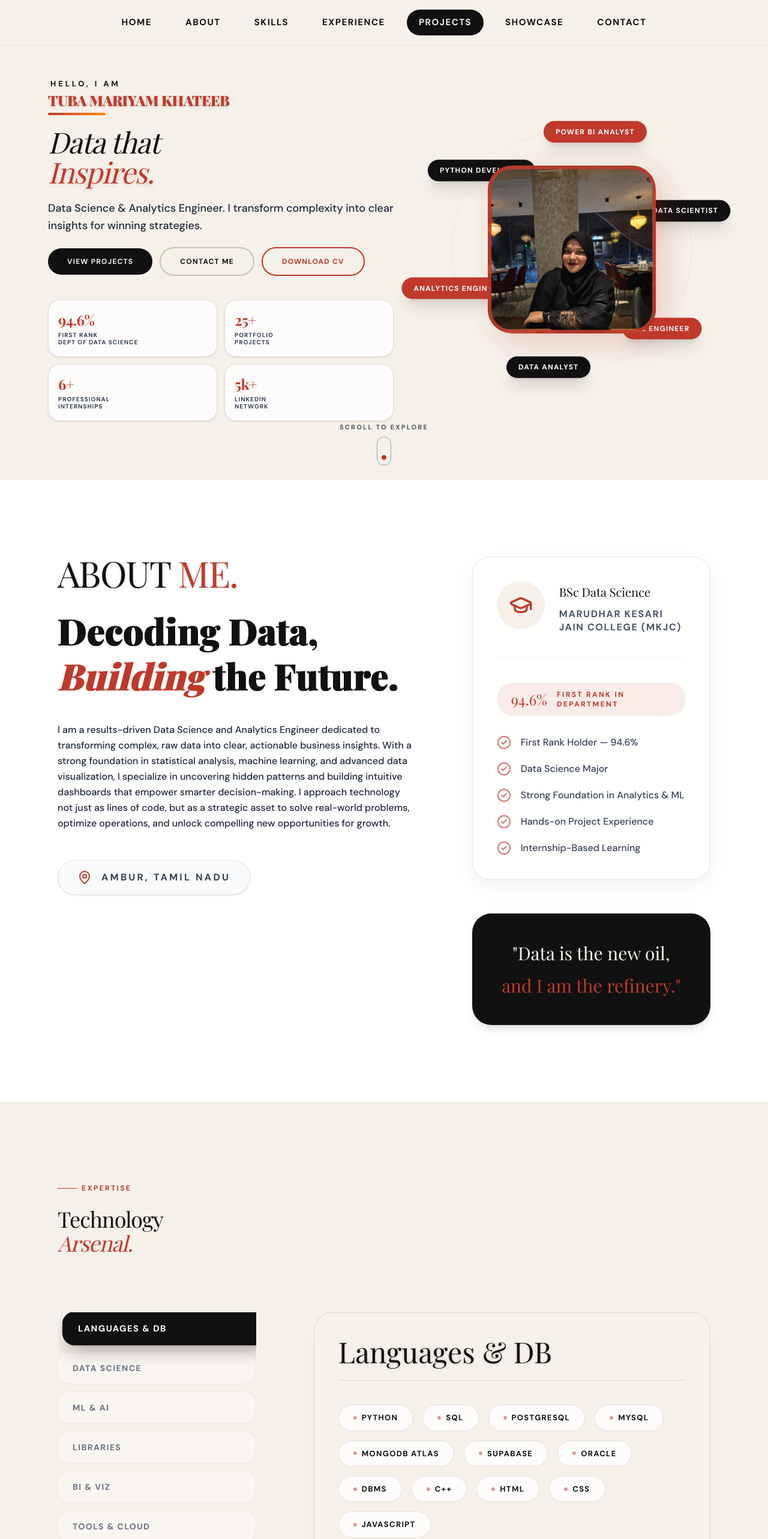
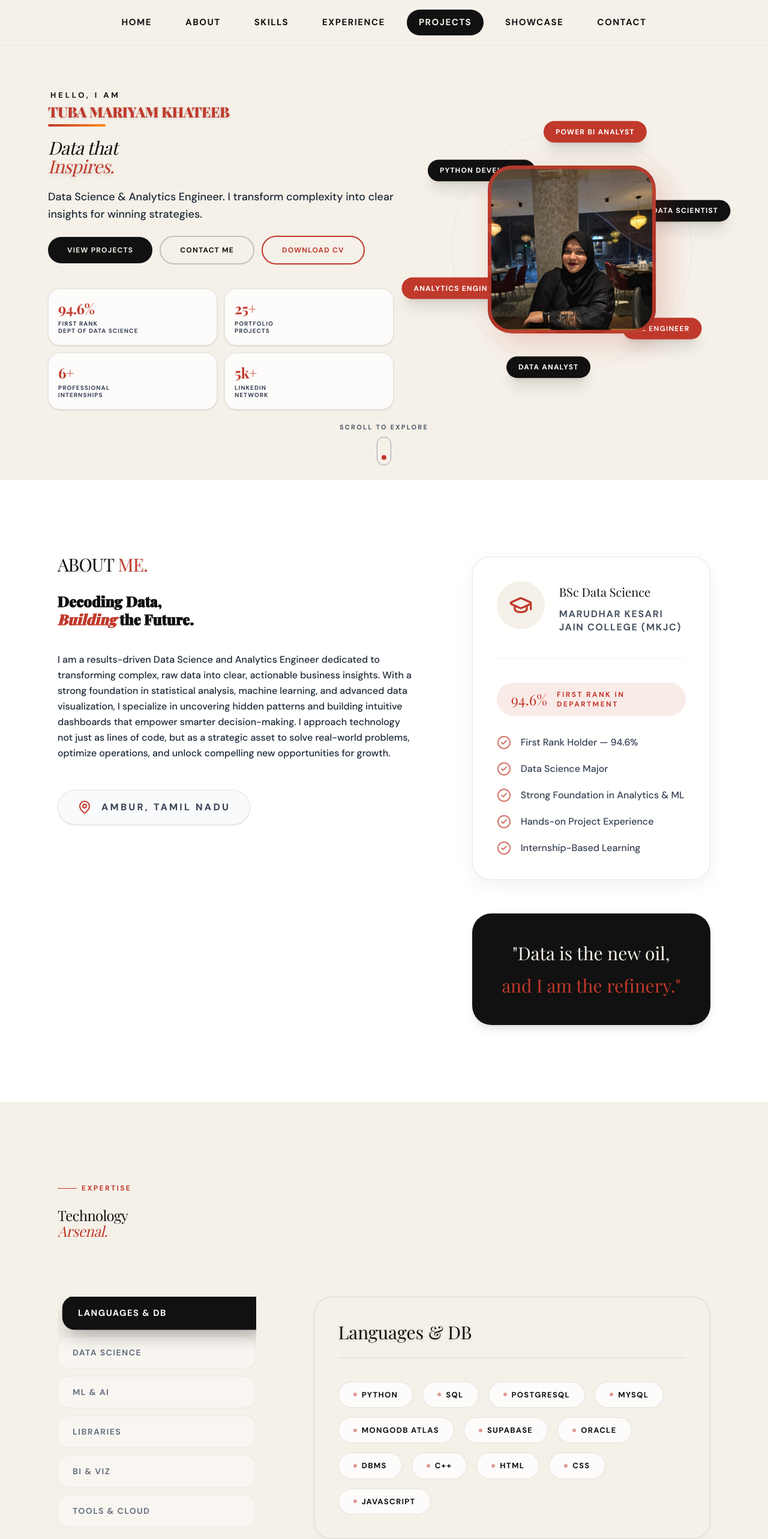
Before and after one commit to khateebtuba04/portfolio-2026, a Next.js app: page / in a window 1280 px wide. Shown: the top 2566 px of the page at 60% size. Built offline with nearby package versions, Linux system fonts and the light colour scheme.

Commit message:
Final cleanup of all oversized headings on lower sections

```diff
--- a/src/components/About.tsx
+++ b/src/components/About.tsx
@@ -36,12 +36,12 @@ export default function About() {
             className="lg:col-span-7 flex flex-col items-center md:items-start text-center md:text-left"
           >
             {/* Massive About Me Header */}
-            <h1 className="font-shrikhand text-ink-black text-5xl md:text-6xl lg:text-6xl leading-[0.9] tracking-tight mb-8 drop-shadow-sm transition-transform duration-700 group-hover:translate-x-2 whitespace-nowrap">
+            <h1 className="font-shrikhand text-ink-black text-3xl md:text-2xl lg:text-3xl leading-[0.9] tracking-tight mb-8 drop-shadow-sm transition-transform duration-700 group-hover:translate-x-2 whitespace-nowrap">
               ABOUT <span className="text-tomato-jam">ME.</span>
             </h1>
 
             <h2
-              className="font-shrikhand text-3xl md:text-4xl lg:text-6xl leading-tight mb-10 text-ink-black"
+              className="font-shrikhand text-2xl md:text-3xl lg:text-2xl leading-tight mb-10 text-ink-black"
               style={{ fontWeight: 900, WebkitTextStroke: '1px #111111' }}
             >
               Decoding Data,
--- a/src/components/Achievements.tsx
+++ b/src/components/Achievements.tsx
@@ -64,7 +64,7 @@ export default function Achievements() {
           <div className="section-tag text-almond-cream mb-4 justify-center">
             <span className="w-8 h-px bg-tomato-jam" /> Milestones
           </div>
-          <h2 className="font-shrikhand text-almond-cream text-2xl md:text-3xl lg:text-4xl tracking-tight leading-[1.1] mb-6">
+          <h2 className="font-shrikhand text-almond-cream text-2xl md:text-3xl lg:text-2xl tracking-tight leading-[1.1] mb-6">
             Numbers of <br/> <span className="text-tomato-jam italic">Success.</span>
           </h2>
         </div>
@@ -86,7 +86,7 @@ export default function Achievements() {
                     <Icon className="w-8 h-8 text-tomato-jam group-hover:scale-110 transition-transform duration-300" />
                   </div>
                   <div className="text-right">
-                    <div className="font-shrikhand text-5xl text-almond-cream group-hover:text-white transition-colors">
+                    <div className="font-shrikhand text-3xl text-almond-cream group-hover:text-white transition-colors">
                       {item.metric}
                     </div>
                     <div className="text-xs font-bold uppercase tracking-widest text-gray-400 group-hover:text-gray-300 transition-colors">
--- a/src/components/Certifications.tsx
+++ b/src/components/Certifications.tsx
@@ -73,7 +73,7 @@ export default function Certifications() {
             <div className="section-tag mb-4">
               <span className="w-8 h-px bg-tomato-jam" /> Education
             </div>
-            <h2 className="font-shrikhand text-ink-black text-2xl md:text-3xl lg:text-4xl tracking-tight leading-[1.1]">
+            <h2 className="font-shrikhand text-ink-black text-2xl md:text-3xl lg:text-2xl tracking-tight leading-[1.1]">
               Learning & <br/> <span className="text-tomato-jam italic">Certifications.</span>
             </h2>
           </div>
--- a/src/components/Contact.tsx
+++ b/src/components/Contact.tsx
@@ -50,7 +50,7 @@ export default function Contact() {
           <div className="section-tag mb-4 justify-center md:justify-start">
             <span className="w-8 h-px bg-tomato-jam" /> Contact
           </div>
-          <h2 className="font-shrikhand text-ink-black text-2xl md:text-3xl lg:text-4xl tracking-tight leading-[1.1] mb-6">
+          <h2 className="font-shrikhand text-ink-black text-2xl md:text-3xl lg:text-2xl tracking-tight leading-[1.1] mb-6">
             Let&apos;s Start a <br/> <span className="text-tomato-jam italic">Project.</span>
           </h2>
           <p className="text-gray-500 max-w-xl text-sm md:text-base font-light leading-relaxed">
--- a/src/components/Dashboards.tsx
+++ b/src/components/Dashboards.tsx
@@ -101,7 +101,7 @@ export default function Dashboards() {
           <div className="section-tag mb-4 text-almond-cream justify-center">
             <span className="w-8 h-px bg-tomato-jam" /> Dashboard & Intelligence
           </div>
-          <h2 className="font-shrikhand text-almond-cream text-2xl md:text-3xl lg:text-4xl tracking-tight leading-[1.1] mb-6">
+          <h2 className="font-shrikhand text-almond-cream text-2xl md:text-3xl lg:text-2xl tracking-tight leading-[1.1] mb-6">
             Dashboards & <span className="text-tomato-jam italic">Intelligence.</span>
           </h2>
           <p className="text-gray-400 max-w-2xl text-sm md:text-base font-light leading-relaxed">
@@ -181,7 +181,7 @@ export default function Dashboards() {
                 <div className="text-tomato-jam text-xs font-bold uppercase tracking-widest mb-4">
                   DASHBOARD CASE STUDY
                 </div>
-                <h3 className="font-shrikhand text-white text-3xl sm:text-4xl lg:text-5xl leading-[1.1] pr-12 max-w-3xl">
+                <h3 className="font-shrikhand text-white text-2xl sm:text-3xl lg:text-2xl leading-[1.1] pr-12 max-w-3xl">
                   {selectedDashboard.title}
                 </h3>
               </div>
--- a/src/components/Experience.tsx
+++ b/src/components/Experience.tsx
@@ -260,7 +260,7 @@ export default function Experience() {
           <div className="section-tag">
             <span className="w-8 h-px bg-tomato-jam" /> Journey
           </div>
-          <h2 className="font-shrikhand text-ink-black text-2xl md:text-3xl lg:text-4xl tracking-tight leading-[1.1]">
+          <h2 className="font-shrikhand text-ink-black text-2xl md:text-3xl lg:text-2xl tracking-tight leading-[1.1]">
             Experience & <br/> <span className="text-tomato-jam italic">Milestones.</span>
           </h2>
         </div>
@@ -286,7 +286,7 @@ export default function Experience() {
                   onClick={(e) => toggleInternship(index, e)}
                 >
                   <div className="flex-1">
-                    <h3 className="font-shrikhand text-3xl md:text-5xl text-ink-black transition-colors">
+                    <h3 className="font-shrikhand text-2xl md:text-3xl text-ink-black transition-colors">
                       {internship.company}
                     </h3>
                     <p className="text-tomato-jam font-bold uppercase tracking-widest text-sm md:text-base mt-3">
--- a/src/components/GitHubShowcase.tsx
+++ b/src/components/GitHubShowcase.tsx
@@ -43,7 +43,7 @@ export default function GitHubShowcase() {
             <div className="section-tag mb-4 justify-center md:justify-start">
               <span className="w-8 h-px bg-tomato-jam" /> Open Source
             </div>
-            <h2 className="font-shrikhand text-ink-black text-2xl md:text-3xl lg:text-4xl tracking-tight leading-[1.1]">
+            <h2 className="font-shrikhand text-ink-black text-2xl md:text-3xl lg:text-2xl tracking-tight leading-[1.1]">
               The GitHub <br/> <span className="text-tomato-jam italic">Footprint.</span>
             </h2>
           </div>
--- a/src/components/Hero.tsx
+++ b/src/components/Hero.tsx
@@ -100,7 +100,7 @@ export default function Hero() {
               initial={{ opacity: 0, y: 20 }}
               animate={{ opacity: 1, y: 0 }}
               transition={{ delay: 0.1 }}
-              className="text-5xl sm:text-6xl lg:text-6xl xl:text-5xl 2xl:text-6xl font-shrikhand text-[#111111] leading-[1] tracking-tight italic"
+              className="text-2xl sm:text-3xl lg:text-3xl xl:text-3xl 2xl:text-3xl font-shrikhand text-[#111111] leading-[1] tracking-tight italic"
             >
               Data that
             </motion.h1>
@@ -109,7 +109,7 @@ export default function Hero() {
               initial={{ opacity: 0, y: 20 }}
               animate={{ opacity: 1, y: 0 }}
               transition={{ delay: 0.2 }}
-              className="text-5xl sm:text-6xl lg:text-6xl xl:text-5xl 2xl:text-6xl font-shrikhand text-[#c0392b] leading-[1.1] italic tracking-tight drop-shadow-md"
+              className="text-2xl sm:text-3xl lg:text-3xl xl:text-3xl 2xl:text-3xl font-shrikhand text-[#c0392b] leading-[1.1] italic tracking-tight drop-shadow-md"
             >
               Inspires.
             </motion.h1>
--- a/src/components/Overview.tsx
+++ b/src/components/Overview.tsx
@@ -408,7 +408,7 @@ export default function Overview({ setActiveTab }: { setActiveTab: (tab: string)
             </span>
           </div>
 
-          <h2 className="font-heading font-black text-2xl sm:text-4xl text-white leading-tight">
+          <h2 className="font-heading font-black text-2xl sm:text-2xl text-white leading-tight">
             Tuba Mariyam Khateeb
           </h2>
 
--- a/src/components/Projects.tsx
+++ b/src/components/Projects.tsx
@@ -82,7 +82,7 @@ export default function Projects() {
           <div className="section-tag justify-center">
             <span className="w-8 h-px bg-tomato-jam" /> Portfolio
           </div>
-          <h2 className="font-shrikhand text-ink-black text-2xl md:text-3xl lg:text-4xl tracking-tight leading-[1.1] mb-6">
+          <h2 className="font-shrikhand text-ink-black text-2xl md:text-3xl lg:text-2xl tracking-tight leading-[1.1] mb-6">
             Selected <span className="text-tomato-jam italic">Works.</span>
           </h2>
           <p className="text-gray-500 max-w-2xl text-sm md:text-base font-light leading-relaxed">
@@ -156,7 +156,7 @@ export default function Projects() {
                 <div className="text-tomato-jam text-[10px] font-bold uppercase tracking-widest mb-6">
                   {selectedProject.categoriesText}
                 </div>
-                <h3 className="font-shrikhand text-white text-3xl sm:text-4xl lg:text-5xl leading-[1.1] pr-12 max-w-3xl">
+                <h3 className="font-shrikhand text-white text-2xl sm:text-3xl lg:text-2xl leading-[1.1] pr-12 max-w-3xl">
                   {selectedProject.title}
                 </h3>
               </div>
--- a/src/components/Skills.tsx
+++ b/src/components/Skills.tsx
@@ -62,7 +62,7 @@ export default function Skills() {
             <div className="section-tag justify-center md:justify-start">
               <span className="w-8 h-px bg-tomato-jam" /> Expertise
             </div>
-            <h2 className="font-shrikhand text-ink-black text-2xl md:text-3xl lg:text-4xl leading-[1.1] tracking-tight">
+            <h2 className="font-shrikhand text-ink-black text-2xl md:text-3xl lg:text-2xl leading-[1.1] tracking-tight">
               Technology <br/> <span className="text-tomato-jam italic">Arsenal.</span>
             </h2>
           </div>
@@ -106,7 +106,7 @@ export default function Skills() {
                     transition={{ duration: 0.5, ease: "easeOut" }}
                     className="brutalist-card bg-white/70 shadow-[0_20px_40px_-15px_rgba(0,0,0,0.05)] border-white border"
                   >
-                    <h3 className="font-shrikhand text-3xl md:text-5xl text-ink-black mb-10 pb-6 border-b border-black/10 drop-shadow-sm">
+                    <h3 className="font-shrikhand text-2xl md:text-3xl text-ink-black mb-10 pb-6 border-b border-black/10 drop-shadow-sm">
                       {category.label}
                     </h3>
                     <div className="flex flex-wrap gap-3 md:gap-4">
```
